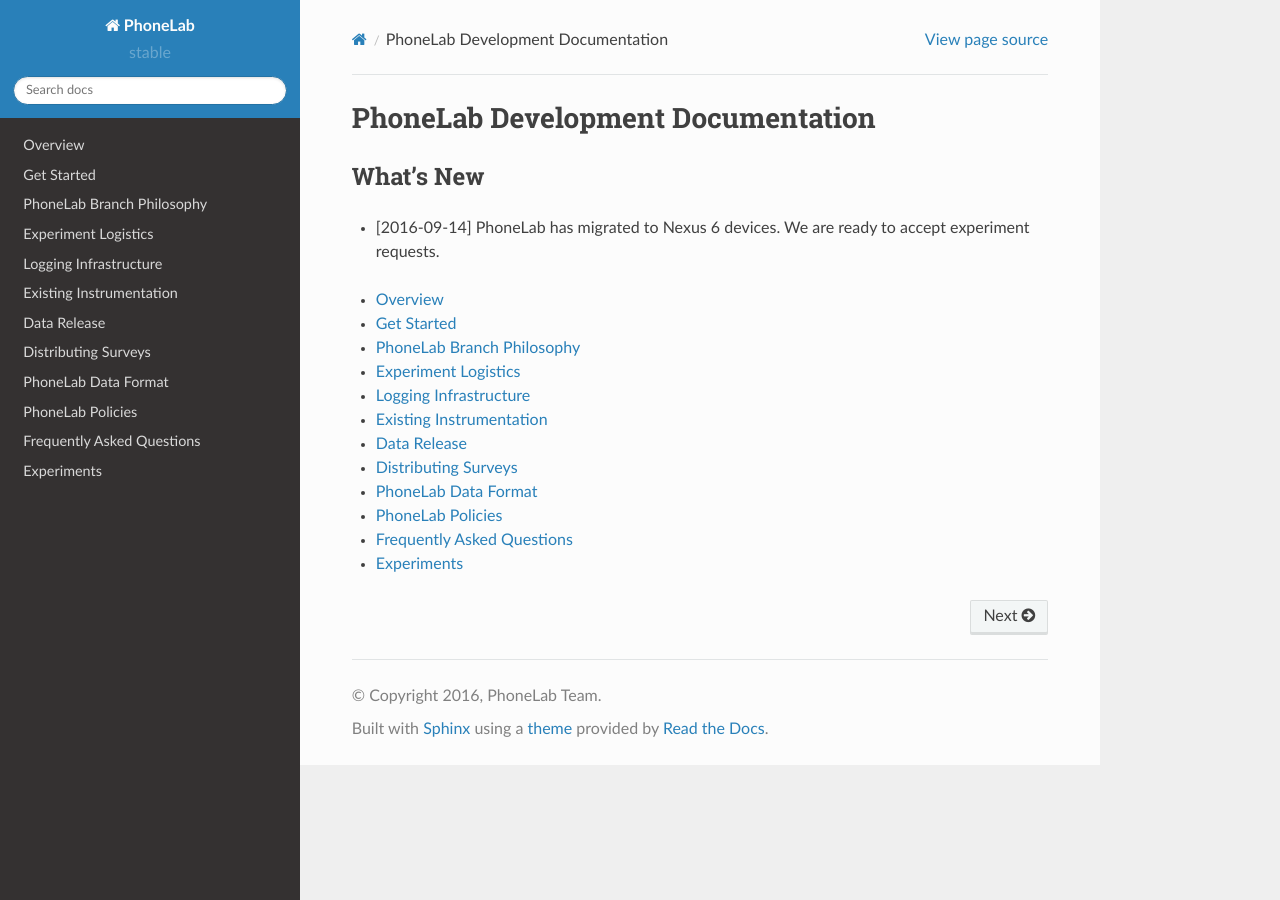
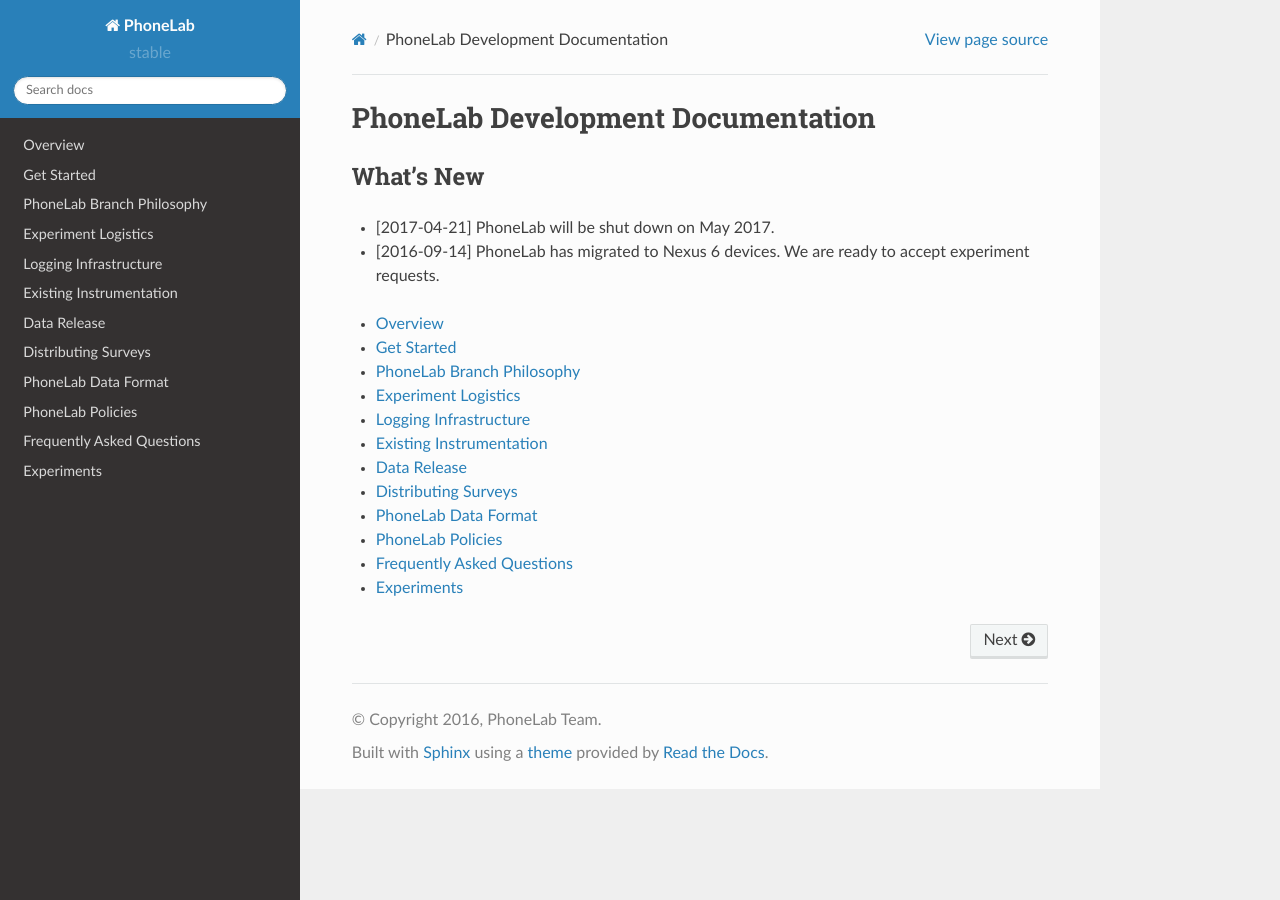
Before and after one commit to blue-systems-group/project.phonelab.doc, a Sphinx documentation site: the page built from source/index.rst, in a window 1280 px wide. Built offline with Sphinx 7.4.7 and the Read the Docs theme 2.0.0, drawn with Linux system fonts in a browser that asks for light colours; formulas are drawn with MathJax 3.

Commit message:
shutdown news

```diff
--- a/source/index.rst
+++ b/source/index.rst
@@ -9,6 +9,7 @@
 What's New
 ----------
 
+- [2017-04-21] PhoneLab will be shut down on May 2017.
 - [2016-09-14] PhoneLab has migrated to Nexus 6 devices. We are ready to accept
   experiment requests.
 
```
